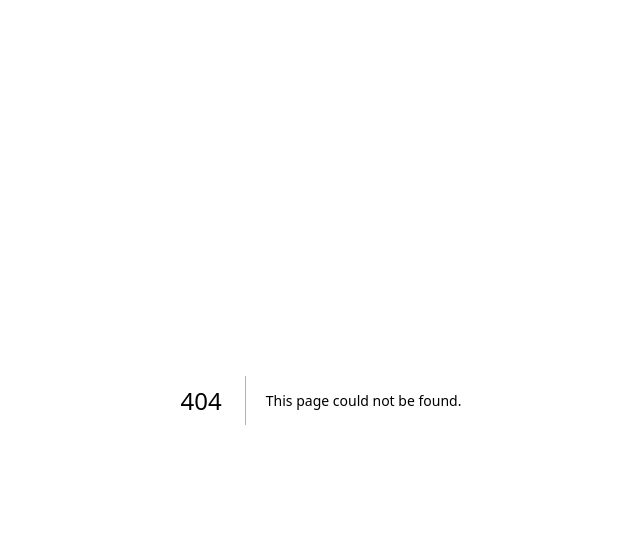
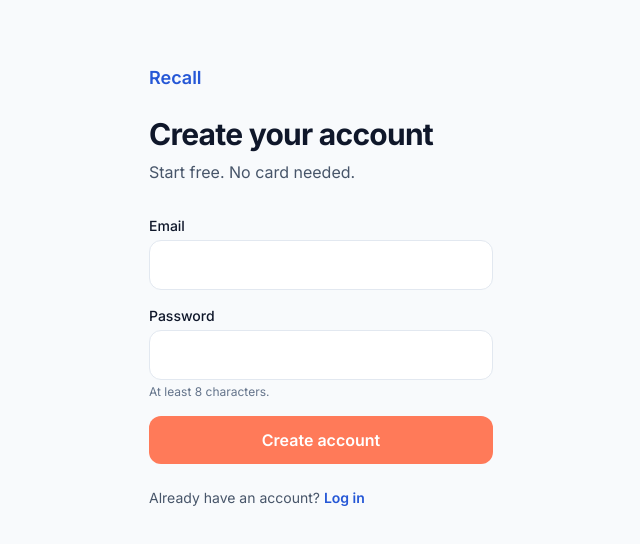
Before and after one commit to Robert-GeorgeDev/Recall, a Next.js app: page /signup in a window 1280 px wide. Before the commit this address had no page. Shown: the top 544 px of the page, without its empty margins (319-959 px from the left). Built offline with nearby package versions, Linux system fonts and the light colour scheme; no server answers.

Commit message:
Create SignupPage component with AuthForm

```diff
--- /dev/null
+++ b/app/signup/page.tsx
@@ -0,0 +1,5 @@
+import AuthForm from "@/components/auth-form";
+
+export default function SignupPage() {
+  return <AuthForm mode="signup" />;
+}
```
